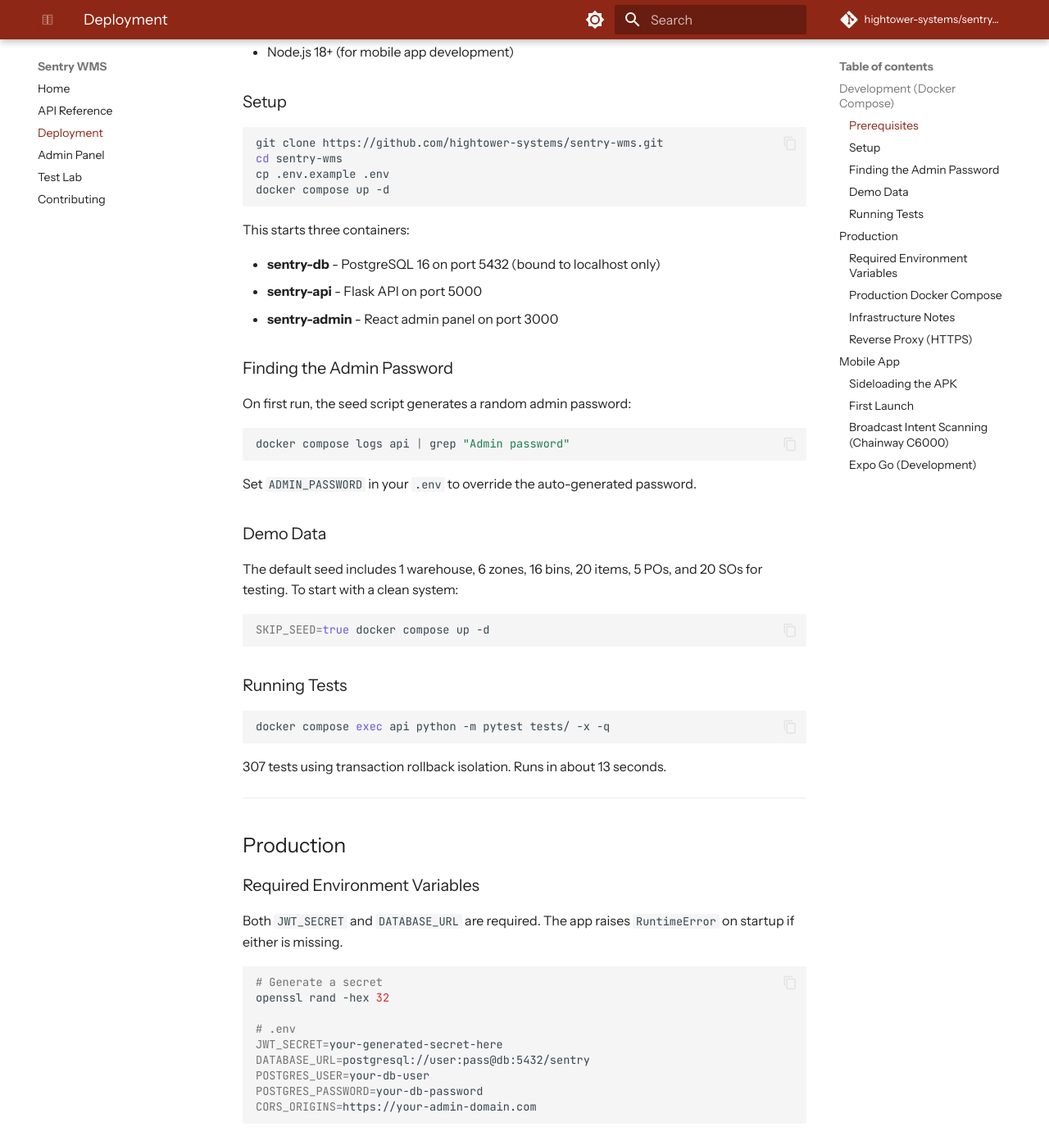
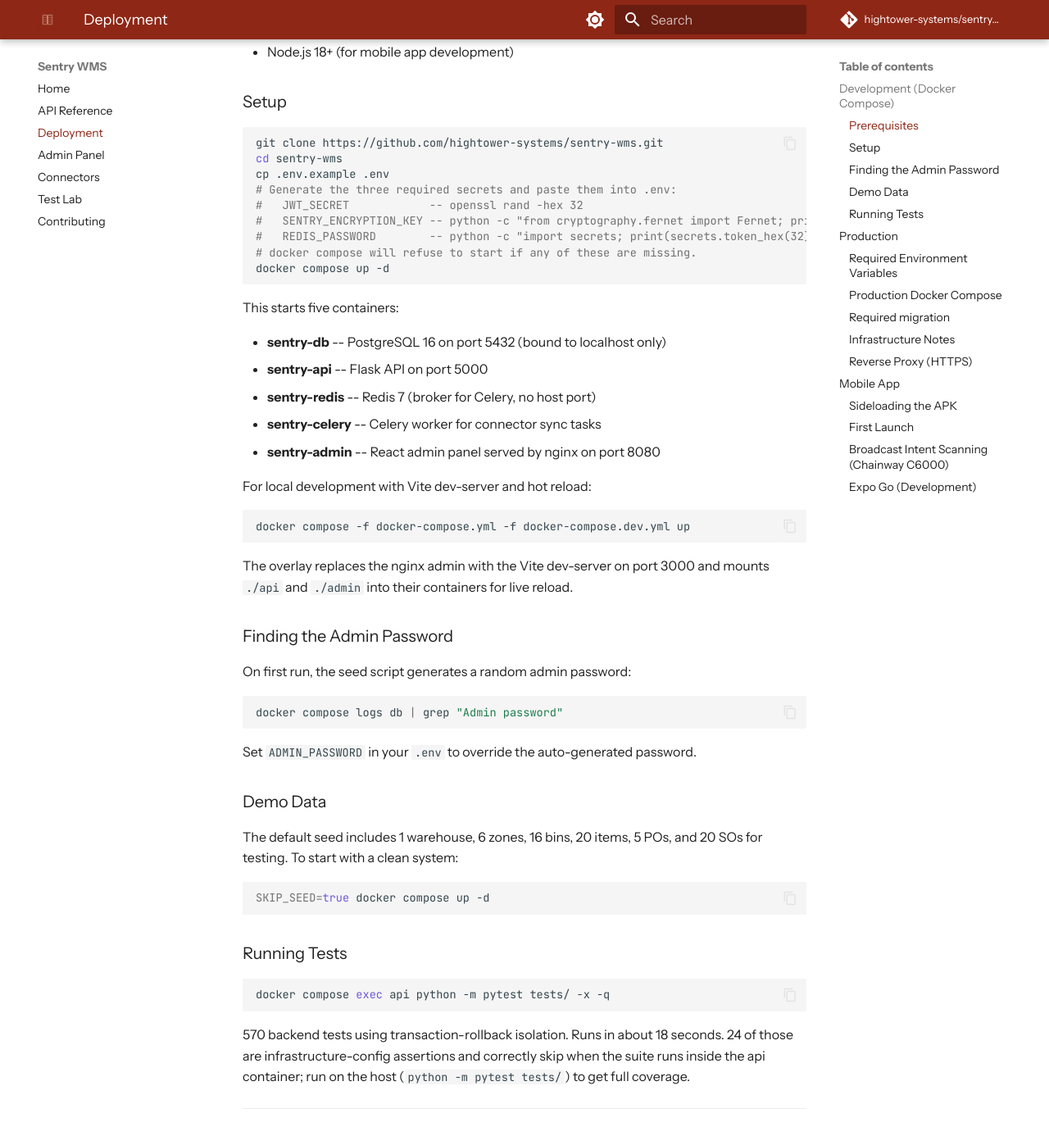
Before and after one commit to hightower-systems/sentry-wms, an MkDocs documentation site: the page built from docs/deployment.md, in a window 1280 px wide and 1400 px high, scrolled down 259 px. Shown: the top 1397 px of the window at 82% size. Built offline with MkDocs 1.6.1 and Material for MkDocs 9.7.7, drawn with Linux system fonts in a browser that asks for light colours; comment, search, counter and statistics services are not loaded; some of the changed text lies outside the part shown.

Commit message:
release: bump to v1.3.0, update README + docs site for the new release
Version bumps:
- api/version.py: 1.2.0 -> 1.3.0
- admin/package.json: 1.2.0 -> 1.3.0
- mobile/package.json: 1.2.0 -> 1.3.0
- mobile/app.json expo.version: 1.2.0 -> 1.3.0

README.md:
- Version badge + test count badge refreshed (570 passing)
- Quick Start block now lists the three required secrets with
  generation commands, points to the new admin port 8080, and
  references the dev-overlay for Vite hot reload
- Feature list adds the Connector Framework bullet
- Settings bullet now mentions connector setup + sync health
- Security section replaced with a pointer to SECURITY.md /
  SECURITY_BACKLOG.md and a concise highlights list
- Testing section: 570 tests, 18 seconds, note about container
  skip behavior
- Release table: v1.3.0 row added, v2.0.0 rescoped to first-party
  connectors now that the framework exists, v1.4.0 row with the
  deferred security items

Docs site:
- index.md: feature list, Quick Start, version block all updated
  for v1.3; points to CHANGELOG / SECURITY advisories
- deployment.md: required env vars section expanded to include
  SENTRY_ENCRYPTION_KEY and REDIS_PASSWORD with generation
  commands, production section describes the Redis auth + nginx
  admin + migration requirement, APK filename bumped
- api-reference.md: new Admin -> Connectors subsection documenting
  the 8 admin-connector endpoints landed in Phase 3-4
- admin-panel.md: ERP Connectors bullet rewritten (no longer
  'placeholder for future release'); port note added
- connectors.md (new): framework guide covering the interface,
  writing a connector, Celery task flow, security properties
  (SSRF guard, DNS-rebinding caveat), admin endpoints, and
  troubleshooting for the common failure modes
- mkdocs.yml: add Connectors to nav

CHANGELOG date verified (already 2026-04-16, today).
.env.example verified (all three required secrets documented).

Full backend test suite: 570 passed on host.

````diff
--- a/api/version.py
+++ b/api/version.py
@@ -1,3 +1,3 @@
 """Sentry WMS version."""
 
-__version__ = "1.2.0"
+__version__ = "1.3.0"
--- a/docs/deployment.md
+++ b/docs/deployment.md
@@ -13,21 +13,37 @@
 git clone https://github.com/hightower-systems/sentry-wms.git
 cd sentry-wms
 cp .env.example .env
+# Generate the three required secrets and paste them into .env:
+#   JWT_SECRET            -- openssl rand -hex 32
+#   SENTRY_ENCRYPTION_KEY -- python -c "from cryptography.fernet import Fernet; print(Fernet.generate_key().decode())"
+#   REDIS_PASSWORD        -- python -c "import secrets; print(secrets.token_hex(32))"
+# docker compose will refuse to start if any of these are missing.
 docker compose up -d
 ```
 
-This starts three containers:
+This starts five containers:
 
-- **sentry-db** - PostgreSQL 16 on port 5432 (bound to localhost only)
-- **sentry-api** - Flask API on port 5000
-- **sentry-admin** - React admin panel on port 3000
+- **sentry-db** -- PostgreSQL 16 on port 5432 (bound to localhost only)
+- **sentry-api** -- Flask API on port 5000
+- **sentry-redis** -- Redis 7 (broker for Celery, no host port)
+- **sentry-celery** -- Celery worker for connector sync tasks
+- **sentry-admin** -- React admin panel served by nginx on port 8080
+
+For local development with Vite dev-server and hot reload:
+
+```bash
+docker compose -f docker-compose.yml -f docker-compose.dev.yml up
+```
+
+The overlay replaces the nginx admin with the Vite dev-server on port 3000
+and mounts `./api` and `./admin` into their containers for live reload.
 
 ### Finding the Admin Password
 
 On first run, the seed script generates a random admin password:
 
 ```bash
-docker compose logs api | grep "Admin password"
+docker compose logs db | grep "Admin password"
 ```
 
 Set `ADMIN_PASSWORD` in your `.env` to override the auto-generated password.
@@ -46,7 +62,10 @@
 docker compose exec api python -m pytest tests/ -x -q
 ```
 
-307 tests using transaction rollback isolation. Runs in about 13 seconds.
+570 backend tests using transaction-rollback isolation. Runs in about 18 seconds.
+24 of those are infrastructure-config assertions and correctly skip when the
+suite runs inside the api container; run on the host (`python -m pytest tests/`)
+to get full coverage.
 
 ---
 
@@ -54,19 +73,32 @@
 
 ### Required Environment Variables
 
-Both `JWT_SECRET` and `DATABASE_URL` are required. The app raises `RuntimeError` on startup if either is missing.
+All of the following are required. `docker compose` refuses to start if any are missing:
 
 ```bash
-# Generate a secret
-openssl rand -hex 32
+# Application auth
+JWT_SECRET=$(openssl rand -hex 32)
 
-# .env
-JWT_SECRET=your-generated-secret-here
+# Connector credential vault (Fernet, base64, 32 bytes)
+SENTRY_ENCRYPTION_KEY=$(python -c "from cryptography.fernet import Fernet; print(Fernet.generate_key().decode())")
+
+# Redis broker password (Celery)
+REDIS_PASSWORD=$(python -c "import secrets; print(secrets.token_hex(32))")
+
+# Database
 DATABASE_URL=postgresql://user:pass@db:5432/sentry
 POSTGRES_USER=your-db-user
 POSTGRES_PASSWORD=your-db-password
+
+# Allowed browser origins for the admin panel / mobile
 CORS_ORIGINS=https://your-admin-domain.com
 ```
+
+`SENTRY_ENCRYPTION_KEY` in particular is load-bearing: rotating it
+requires decrypting every row of `connector_credentials` with the old
+key and re-encrypting with the new one. Treat it like a master key.
+The app does not auto-generate a replacement -- missing values raise
+`RuntimeError` at startup.
 
 ### Production Docker Compose
 
@@ -78,10 +110,22 @@
 
 Key differences from the dev compose:
 
-- No `./api:/app` or `./db:/db` volume mounts
+- No `./api:/app`, `./db:/db`, or `./admin:/app` volume mounts
 - `SKIP_SEED=true` by default
-- All credentials required via env vars (no defaults)
+- Every secret required via env var (no defaults); hard-fail on missing
 - `FLASK_ENV=production` hardcoded
+- Redis requires `--requirepass $REDIS_PASSWORD`; Celery broker URL uses
+  the authenticated form
+- Admin container is a multi-stage nginx build serving the compiled Vite
+  bundle; Vite dev-server is unavailable in production
+
+### Required migration
+
+Before running v1.3.0 against an existing v1.2 database, apply migration
+`db/migrations/016_audit_log_tamper_resistance.sql`. It adds the
+`prev_hash` / `row_hash` columns on `audit_log`, installs the hash-chain
+trigger and the `BEFORE UPDATE / BEFORE DELETE` guards, and exposes
+`verify_audit_log_chain()` for periodic integrity checks.
 
 ### Infrastructure Notes
 
--- a/mkdocs.yml
+++ b/mkdocs.yml
@@ -41,6 +41,7 @@
   - API Reference: api-reference.md
   - Deployment: deployment.md
   - Admin Panel: admin-panel.md
+  - Connectors: connectors.md
   - Test Lab: test-lab.md
   - Contributing: contributing.md
 
````
Also changed, not shown: other parts of docs/deployment.md (+1 -1 lines), README.md (+48 -30 lines), docs/admin-panel.md (+2 -2 lines), docs/api-reference.md (+22 -0 lines), docs/connectors.md (added, +198 -0 lines), docs/index.md (+13 -3 lines), 3 other files.
